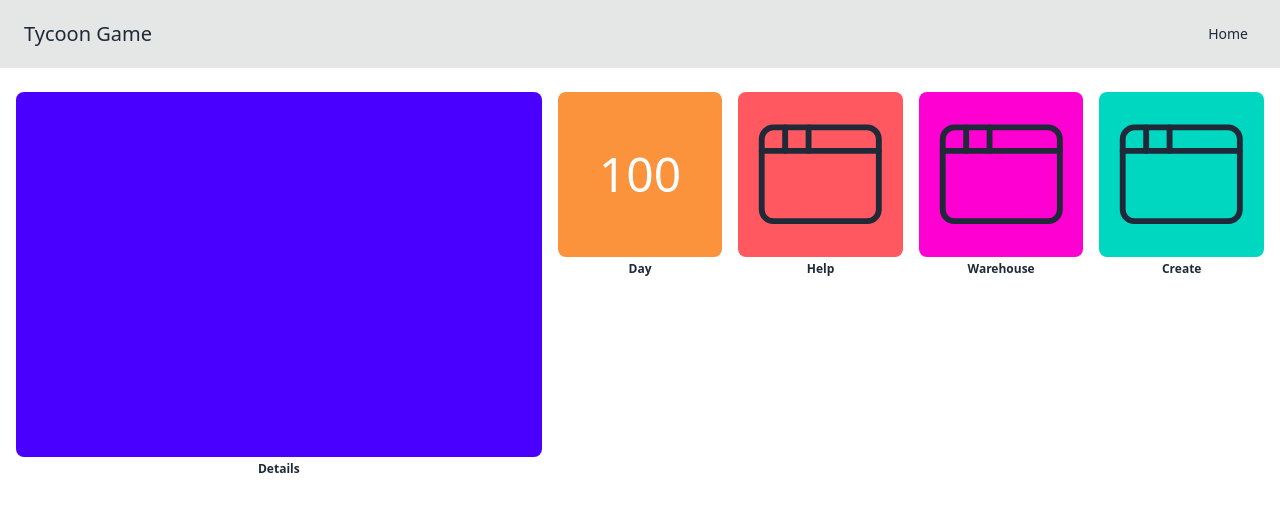
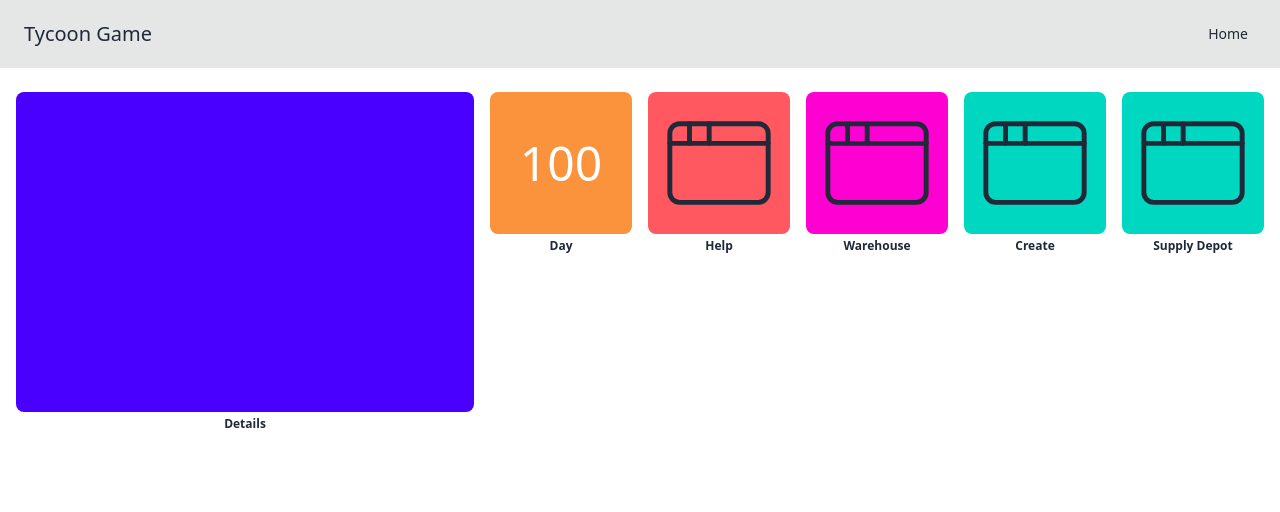
Before and after one commit to adunham95/tycoon-business, a SvelteKit app: page / in a window 1280 px wide. Shown: the top 512 px of the page. Built offline with nearby package versions, Linux system fonts and the light colour scheme.

Commit message:
Added supply depot

```diff
--- a/src/routes/+page.svelte
+++ b/src/routes/+page.svelte
@@ -19,4 +19,5 @@
 	<AppIcon name="Help" class="bg-error" />
 	<AppIcon link="/warehouse" name="Warehouse" class="bg-secondary" />
 	<AppIcon name="Create" class="bg-accent" />
+	<AppIcon name="Supply Depot" class="bg-accent" />
 </main>
```
